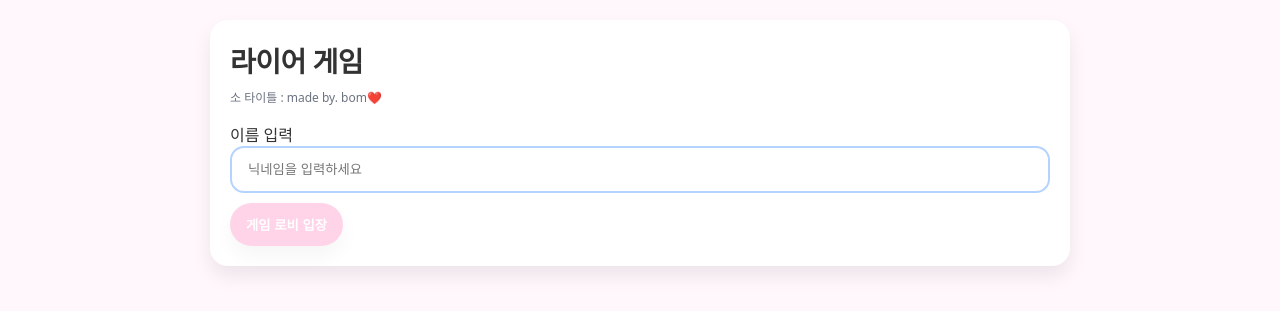
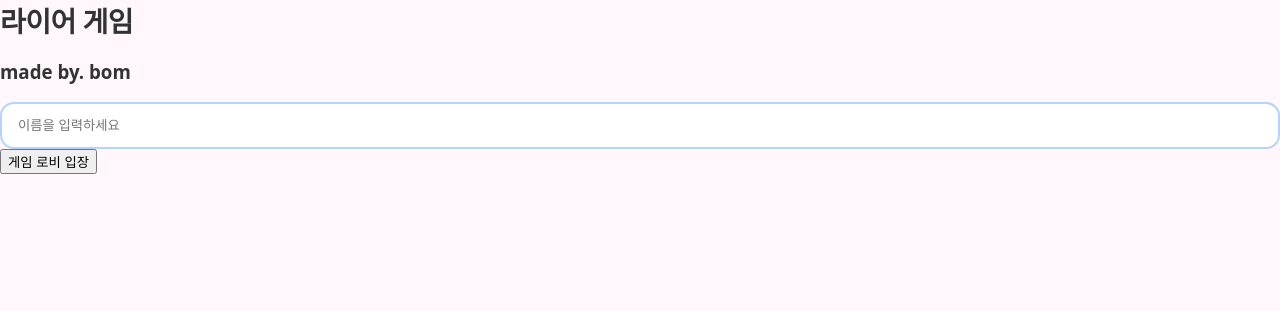
Before and after one commit to bomi-coder/liar_game, a Flask app: page / in a window 1280 px wide. Shown: the top 311 px of the page. Run offline with Flask 3, Linux system fonts and the light colour scheme; some libraries are stand-ins or nearby versions.

Commit message:
Update index.html

```diff
--- a/templates/index.html
+++ b/templates/index.html
@@ -1,112 +1,57 @@
-<!doctype html>
+<!DOCTYPE html>
 <html lang="ko">
 <head>
-  <meta charset="utf-8">
-  <meta name="viewport" content="width=device-width, initial-scale=1">
+  <meta charset="UTF-8" />
   <title>라이어 게임</title>
-  <link rel="stylesheet" href="/static/style.css">
-  <script src="https://cdn.socket.io/4.7.2/socket.io.min.js" crossorigin="anonymous"></script>
+  <link rel="stylesheet" href="/static/style.css" />
 </head>
 <body>
-<script>
-function showScreen(screenId) {
-  document.getElementById("intro").style.display = "none";
-  document.getElementById("lobby").style.display = "none";
-  document.getElementById("game").style.display = "none";
-  document.getElementById(screenId).style.display = "block";
-}
-window.onload = function() {
-  showScreen("intro");
-};
-</script>
+  <!-- 인트로 화면 -->
+  <div id="intro" class="section">
+    <h1>라이어 게임</h1>
+    <h3>made by. bom</h3>
+    <input type="text" id="nameInput" placeholder="이름을 입력하세요" />
+    <button id="joinBtn">게임 로비 입장</button>
+  </div>
 
-  <div class="container">
-    <div id="intro" class="card">
-      <h1>라이어 게임</h1>
-      <p class="small">소 타이틀 : made by. bom❤️</p>
-      <div class="space"></div>
-      <form id="join-form">
-        <label>이름 입력</label>
-        <input id="name-input" type="text" placeholder="닉네임을 입력하세요" />
-        <div class="space"></div>
-        <button id="lobby-btn" class="btn" disabled onclick="showScreen('lobby')">게임 로비 입장</button>
-      </form>
-    </div>
+  <!-- 로비 화면 -->
+  <div id="lobby" class="section" style="display:none;">
+    <h2>게임 로비</h2>
+    <ul id="playerList"></ul>
+    <input type="text" id="hostCodeInput" placeholder="호스트 코드 입력" />
+    <button id="hostBtn">호스트 권한 얻기</button>
+    <button id="startBtn" style="display:none;">게임 시작</button>
+  </div>
 
-    <div id="lobby" class="card">
-      <h2>게임 로비</h2>
-      <div class="row">
-        <div class="card" style="flex:1; min-width:260px;">
-          <h3>접속자 목록</h3>
-          <ul id="player-list"></ul>
-        </div>
-        <div class="card" style="flex:1; min-width:260px;">
-          <h3>호스트 설정</h3>
-          <p class="small">개발자 코드 입력 시 <span class="badge">게임시작</span> 버튼이 활성화됩니다.</p>
-          <div class="row">
-            <input id="host-code-input" type="text" placeholder="개발자 코드" style="flex:1;">
-            <button id="host-code-btn" class="btn">호스트 되기</button>
-          </div>
-          <div class="space"></div>
-          <button id="start-btn" class="btn" style="display:none;">게임 시작</button>
-        </div>
+  <!-- 게임 화면 -->
+  <div id="game" class="section" style="display:none;">
+    <h2 id="roundInfo"></h2>
+    <div id="roleInfo"></div>
+    <div id="timer"></div>
+    <div id="discussion"></div>
+    <div id="voteArea"></div>
+    <div id="voteResults"></div>
+    <div id="finalResults"></div>
+
+    <!-- 발언자 팝업 -->
+    <div id="speakerPopup" class="popup" style="display:none;">
+      <div class="popup-content">
+        <p>발언 차례</p>
+        <div id="speakerName" class="speaker-name-badge"></div>
       </div>
     </div>
 
-    <div id="game" class="card">
-      <div class="row">
-        <span id="phase-title" class="badge">대기 중</span>
-        <span id="timer-box" class="badge" style="background:#ffd1e8;color:#111;"></span>
-      </div>
-      <div class="space"></div>
-
-      <!-- 호스트 전용 컨트롤 패널 -->
-      <div id="host-controls" class="card" style="display:none;">
-        <h3>호스트 컨트롤</h3>
-        <div class="row">
-          <button class="btn" id="btn-begin-round">라운드 시작</button>
-          <button class="btn" id="btn-next-speaker">다음 발언자</button>
-          <button class="btn" id="btn-start-discussion">토론 시작</button>
-          <button class="btn" id="btn-start-vote">투표 시작</button>
-          <button class="btn" id="btn-start-sum-reveal">합계 공개</button>
-        </div>
-        <p class="small">※ 호스트만 보입니다.</p>
-      </div>
-
-      <div class="card">
-        <div id="role-box" class="badge">내 역할: -</div>
-        <div id="subject-box" style="margin-top:8px;">주제: -</div>
-        <div id="keyword-box" style="margin-top:4px;">제시어: -</div>
-      </div>
-
-      <div class="card">
-        <h3>순서 & 진행</h3>
-        <div id="order-box">-</div>
-      </div>
-
-      <div id="vote-box" class="card" style="display:none;">
-        <h3>투표</h3>
-        <ul id="vote-list"></ul>
-      </div>
-
-      <div id="guess-box" class="card" style="display:none;">
-        <h3>라이어 정답 입력</h3>
-        <div class="row">
-          <input id="guess-input" type="text" placeholder="제시어를 입력하세요">
-          <button id="guess-btn" class="btn">제출</button>
-        </div>
-        <p class="small">기회는 한 번! (제한시간 내)</p>
-      </div>
-
-      <div id="scoreboard-box" class="card">
-        <h3>최종 점수</h3>
-        <ul id="scoreboard-list"></ul>
-        <div class="space"></div>
-        <button class="btn" id="csv-btn">CSV로 저장</button>
-      </div>
+    <!-- 호스트 전용 컨트롤 -->
+    <div id="hostControls" class="host-controls" style="display:none;">
+      <button id="btnStartRound">라운드 시작</button>
+      <button id="btnNextSpeaker">다음 발언자</button>
+      <button id="btnStartDiscussion">토론 시작</button>
+      <button id="btnStartVote">투표 시작</button>
+      <button id="btnShowResults">합계 공개</button>
     </div>
   </div>
 
+  <script src="https://cdn.socket.io/4.7.2/socket.io.min.js"></script>
   <script src="/static/client.js"></script>
 </body>
 </html>
```
